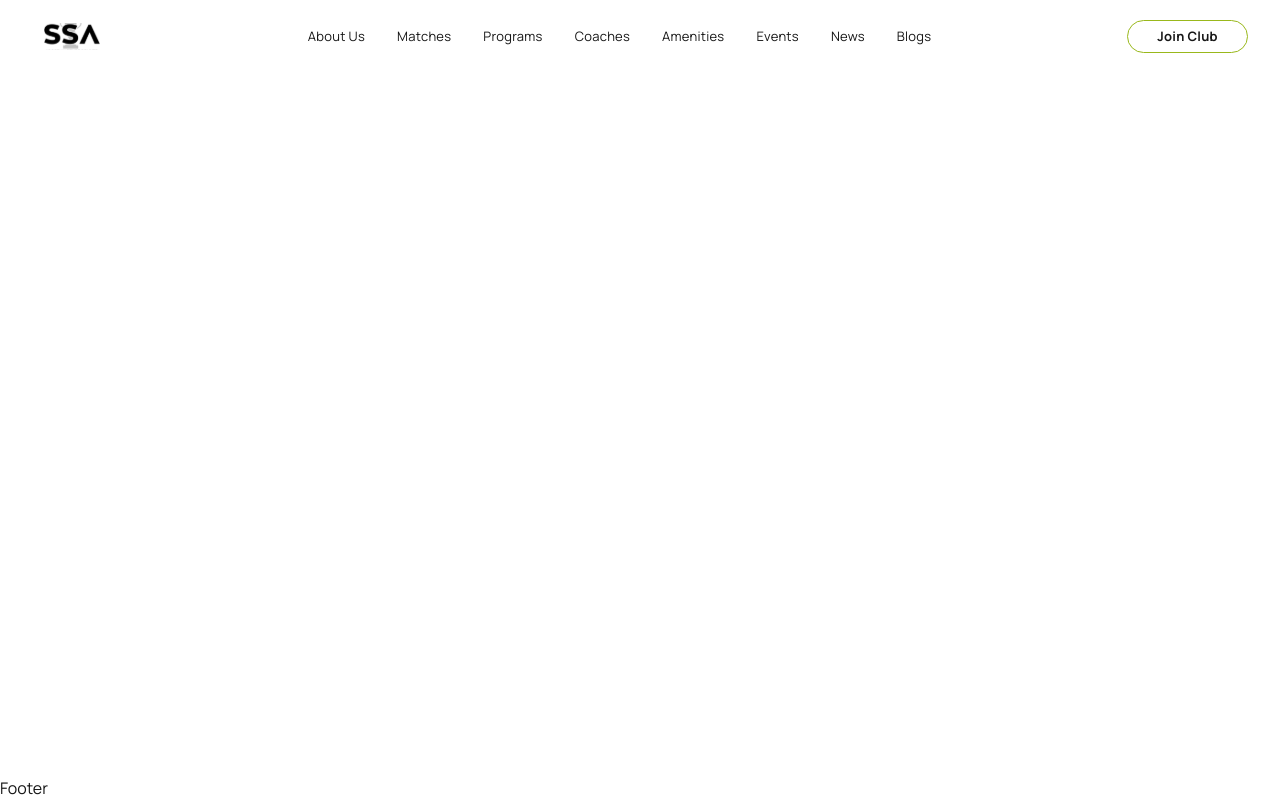
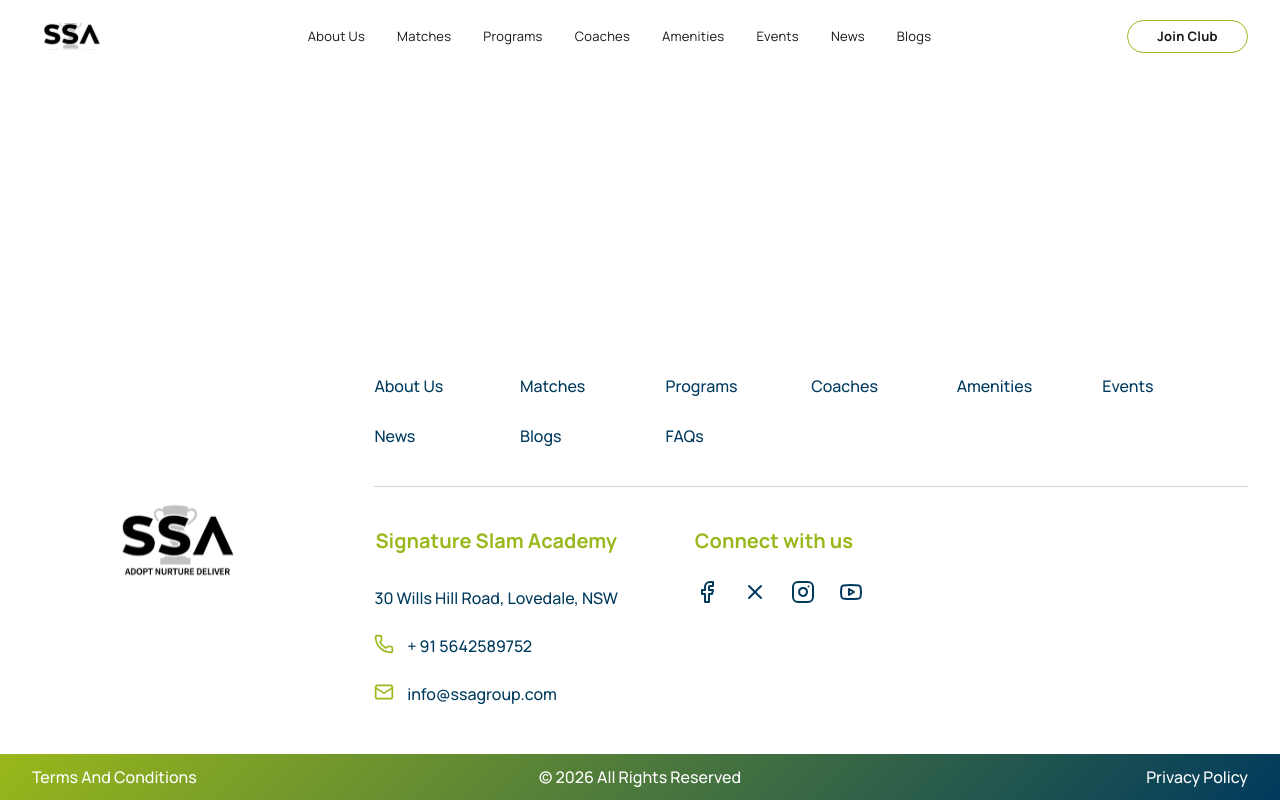
Before and after one commit to therahulchaurasia/kwebmaker-assessment, a Next.js app: page / in a window 1280 px wide. Built offline with nearby package versions, Linux system fonts and the light colour scheme.

Commit message:
Implement footer and update header code. Added constants for contact information and social links

```diff
--- a/src/app/globals.css
+++ b/src/app/globals.css
@@ -38,6 +38,12 @@ body {
     padding-left: clamp(1rem, 2.5vw, 2rem);
   }
 
+  .fluid-section {
+    padding-left: clamp(1rem, 2.5vw, 2rem);
+    padding-right: clamp(1rem, 2.5vw, 2rem);
+    width: 100%;
+  }
+
   .text-fluid-nav {
     font-size: clamp(1.125rem, 2vw, 1.5rem);
     letter-spacing: 0.02em;
@@ -47,4 +53,13 @@ body {
       letter-spacing: 0.02em;
     }
   }
+
+  .text-fluid-footer {
+    font-size: clamp(0.875rem, 0.5vw + 0.75rem, 1rem);
+    line-height: 1.5;
+  }
+
+  .text-title-footer {
+    font-size: clamp(1.25rem, 1.5vw, 1.5rem);
+  }
 }
--- a/src/components/layout/Container.tsx
+++ b/src/components/layout/Container.tsx
@@ -6,7 +6,7 @@ type ContainerProps = {
 
 function Container({ children, className }: ContainerProps) {
   return (
-    <div className={`mx-auto max-w-7xl px-4 sm:px-6 lg:px-8 ${className}`}>
+    <div className={`mx-auto ${className}`}>
       {children}
     </div>
   )
--- a/src/components/layout/Footer.tsx
+++ b/src/components/layout/Footer.tsx
@@ -1,7 +1,152 @@
-function Footer() {
-	return (
-		<div>Footer</div>
-	)
+import {
+  ADDRESS,
+  CONTACT_LINKS,
+  NAV_ITEMS,
+  SOCIAL_LINKS,
+} from "@/lib/constants"
+import { Facebook, Instagram, X, Youtube } from "lucide-react"
+import Image from "next/image"
+import Link from "next/link"
+
+export default function Footer() {
+  return (
+    <footer className="w-full bg-white pt-[clamp(3rem,5vw,5rem)] flex flex-col">
+      <div className="fluid-section w-full max-w-screen mx-auto pb-[clamp(2rem,4vw,3rem)]">
+        <div className="grid grid-cols-1 md:grid-cols-[3fr_9fr] gap-x-[clamp(2rem,4vw,5rem)] gap-y-[clamp(1rem,4vw,3rem)]">
+          <Logo />
+          <LinksSection />
+        </div>
+      </div>
+      <LowerHalf />
+    </footer>
+  )
 }
 
-export default Footer;
+const Logo = () => {
+  return (
+    <div className="flex flex-col items-center lg:items-start justify-center h-full">
+      <div className="relative w-[clamp(6rem,15vw,10rem)] justify-self-center self-center aspect-square">
+        <Image
+          src="/assets/logo.svg"
+          alt="SSA Logo"
+          fill
+          className="object-contain"
+          priority
+        />
+      </div>
+    </div>
+  )
+}
+
+const LinksSection = () => {
+  const FooterNAV = [...NAV_ITEMS, { label: "FAQs", href: "/faqs" }]
+  return (
+    <div className="w-full flex flex-col">
+      <nav className="flex flex-wrap w-full mb-[clamp(2rem,3vw,3rem)] gap-y-[clamp(1rem,2vw,2rem)]">
+        {FooterNAV.map((item) => (
+          <div
+            key={item.href}
+            className="w-1/3 md:w-1/6 flex justify-center md:justify-start"
+          >
+            <Link
+              href={item.href}
+              className="text-fluid-footer group relative text-center text-brand-navy hover:text-brand-lime transition-colors font-medium"
+            >
+              {item.label}
+              <span className="absolute left-0 -bottom-1 h-px w-0 bg-brand-lime hover:bg-brand-lime transition-all duration-300 group-hover:w-full"></span>
+            </Link>
+          </div>
+        ))}
+      </nav>
+      <hr className="border-gray-300 w-full mb-[clamp(2rem,3vw,3rem)]" />
+      <LinksSectionHalf />
+    </div>
+  )
+}
+
+const LinksSectionHalf = () => {
+  return (
+    <div className="flex flex-col md:flex-row justify-center items-center  md:items-start md:justify-start lg:items-start gap-[clamp(2.5rem,6vw,6rem)]">
+      <div className="flex flex-col text-center md:text-start items-center gap-[clamp(1.5rem,1.5vw,1.5rem)]">
+        <h3 className="text-title-footer font-bold text-brand-lime inline-block pb-[clamp(0.25rem,0.5vw,0.5rem)] w-fit">
+          Signature Slam Academy
+        </h3>
+
+        <address className="not-italic flex flex-col gap-[clamp(1rem,2vw,1.5rem)] text-brand-navy">
+          <p className="text-fluid-footer font-medium">{ADDRESS}</p>
+          {CONTACT_LINKS.map(({ label, href, icon: Icon }) => (
+            <Link
+              key={label}
+              href={href}
+              className="flex justify-center md:justify-start gap-[clamp(0.75rem,1vw,1rem)] hover:text-brand-lime transition-colors group"
+            >
+              <Icon className="hidden md:block w-[clamp(1.25rem,1.5vw,1.5rem)] h-[clamp(1.25rem,1.5vw,1.5rem)] text-brand-lime  transition-transform group-hover:scale-110" />
+              <span className="text-fluid-footer font-medium">{label}</span>
+            </Link>
+          ))}
+        </address>
+        <div className="flex md:hidden items-center gap-[clamp(1.5rem,1.5vw,2rem)] text-brand-navy">
+          {SOCIAL_LINKS.map((item) => (
+            <SocialIcon
+              href={item.href}
+              icon={<item.icon />}
+              key={item.label}
+              aria-label={item.label}
+            />
+          ))}
+        </div>
+      </div>
+      <div className="hidden md:flex  flex-col gap-[clamp(1.5rem,1.5vw,1.5rem)]">
+        <h4 className="block text-title-footer font-bold text-brand-lime">
+          Connect with us
+        </h4>
+
+        <div className="flex items-center gap-[clamp(1.5rem,1.5vw,2rem)] text-brand-navy">
+          {SOCIAL_LINKS.map((item) => (
+            <SocialIcon
+              href={item.href}
+              icon={<item.icon />}
+              key={item.label}
+              aria-label={item.label}
+            />
+          ))}
+        </div>
+      </div>
+    </div>
+  )
+}
+
+const LowerHalf = () => {
+  return (
+    <div className="relative w-full text-white py-[clamp(0.688rem,0.5vw,1rem)] fluid-section flex flex-col md:flex-row items-center justify-between font-medium bg-gradient-brand gap-[clamp(0.5rem,1vw,1rem)] text-fluid-footer">
+      <div className="w-full md:w-1/3 flex justify-center md:justify-start">
+        <Link href="/terms" className="hover:underline ">
+          Terms And Conditions
+        </Link>
+      </div>
+
+      <div className="w-full md:w-auto text-center ">
+        <span className=" whitespace-nowrap">
+          © {new Date().getFullYear()} All Rights Reserved
+        </span>
+      </div>
+
+      <div className="w-full md:w-1/3 flex justify-center md:justify-end">
+        <Link href="/privacy" className="hover:underline ">
+          Privacy Policy
+        </Link>
+      </div>
+    </div>
+  )
+}
+
+function SocialIcon({ href, icon }: { href: string; icon: React.ReactNode }) {
+  return (
+    <Link
+      href={href}
+      className="text-brand-navy hover:text-brand-lime transition-colors transform hover:scale-110 duration-200"
+    >
+      {icon}
+    </Link>
+  )
+}
--- a/src/components/layout/Header.tsx
+++ b/src/components/layout/Header.tsx
@@ -33,36 +33,8 @@ export default function Header() {
     <>
       <header className="absolute top-0 left-0 w-full z-50 bg-white">
         <div className="flex items-center justify-between fluid-header">
-          <Link
-            href="/"
-            className="relative block w-[clamp(2.5rem,11vw,5rem)] z-50"
-          >
-            <div className="aspect-3/1 relative">
-              <Image
-                src="/assets/logo.svg"
-                alt="SSA Hunter Valley"
-                fill
-                className="object-cover object-left"
-                priority
-              />
-            </div>
-          </Link>
-
-          {/* DESKTOP NAV */}
-          <nav className="hidden md:flex items-center gap-[2vw] xl:gap-[2.5vw]">
-            {NAV_ITEMS.map((item) => (
-              <Link
-                key={item.href}
-                href={item.href}
-                className="group relative text-fluid-nav hover:text-brand-lime transition-colors duration-200"
-              >
-                {item.label}
-                <span className="absolute left-0 -bottom-1 h-px w-0 bg-brand-lime transition-all duration-300 group-hover:w-full"></span>
-              </Link>
-            ))}
-          </nav>
-
-          {/* ACTIONS */}
+          <Logo />
+          <DesktopLinks />
           <div className="flex items-center gap-[1.5vw] z-50">
             <div className="hidden md:block">
               <Button className="w-[clamp(6.25rem,9.44vw,9.5rem)] h-[clamp(2rem,2.57vw,2.5rem)]">
@@ -90,7 +62,7 @@ export default function Header() {
         )}
       >
         <div className="flex flex-col h-full px-[clamp(1rem,2.5vw,2rem)] pt-[clamp(5rem,15vw,7rem)] pb-8">
-          <nav className="flex flex-col gap-6 overflow-y-auto items-center no-scrollbar flex-1">
+          <nav className="flex flex-col gap-[5vw] overflow-y-auto items-center no-scrollbar flex-1">
             {NAV_ITEMS.map((item) => (
               <Link
                 key={item.href}
@@ -120,3 +92,39 @@ export default function Header() {
     </>
   )
 }
+
+const Logo = () => {
+  return (
+    <Link
+      href="/"
+      className="relative justify-start  block w-[clamp(3.5rem,11vw,5rem)] z-50"
+    >
+      <div className="aspect-3/1 relative">
+        <Image
+          src="/assets/logo.svg"
+          alt="SSA Hunter Valley"
+          fill
+          className="object-cover object-left"
+          priority
+        />
+      </div>
+    </Link>
+  )
+}
+
+const DesktopLinks = () => {
+  return (
+    <nav className="hidden md:flex items-center gap-[2vw] xl:gap-[2.5vw]">
+      {NAV_ITEMS.map((item) => (
+        <Link
+          key={item.href}
+          href={item.href}
+          className="group relative text-fluid-nav hover:text-brand-lime transition-colors duration-200"
+        >
+          {item.label}
+          <span className="absolute left-0 -bottom-1 h-px w-0 bg-brand-lime hover:bg-brand-lime transition-all duration-300 group-hover:w-full"></span>
+        </Link>
+      ))}
+    </nav>
+  )
+}
--- a/src/lib/constants.ts
+++ b/src/lib/constants.ts
@@ -1,3 +1,4 @@
+import { Phone, Mail, Facebook, Instagram, Youtube, X } from "lucide-react";
 import { NavItem } from "@/types/index"
 
 export const NAV_ITEMS: NavItem[] = [
@@ -10,3 +11,26 @@ export const NAV_ITEMS: NavItem[] = [
   { label: "News", href: "/news" },
   { label: "Blogs", href: "/blogs" },
 ]
+
+
+export const ADDRESS = "30 Wills Hill Road, Lovedale, NSW";
+
+export const CONTACT_LINKS = [
+  {
+    label: "+ 91 5642589752",
+    href: "tel:+915642589752",
+    icon: Phone
+  },
+  {
+    label: "info@ssagroup.com",
+    href: "mailto:info@ssagroup.com",
+    icon: Mail
+  }
+];
+
+export const SOCIAL_LINKS = [
+  { href: "https://facebook.com", icon: Facebook, label: "Facebook" },
+  { href: "https://x.com", icon: X, label: "X" },
+  { href: "https://instagram.com", icon: Instagram, label: "Instagram" },
+  { href: "https://youtube.com", icon: Youtube, label: "YouTube" },
+];
```
